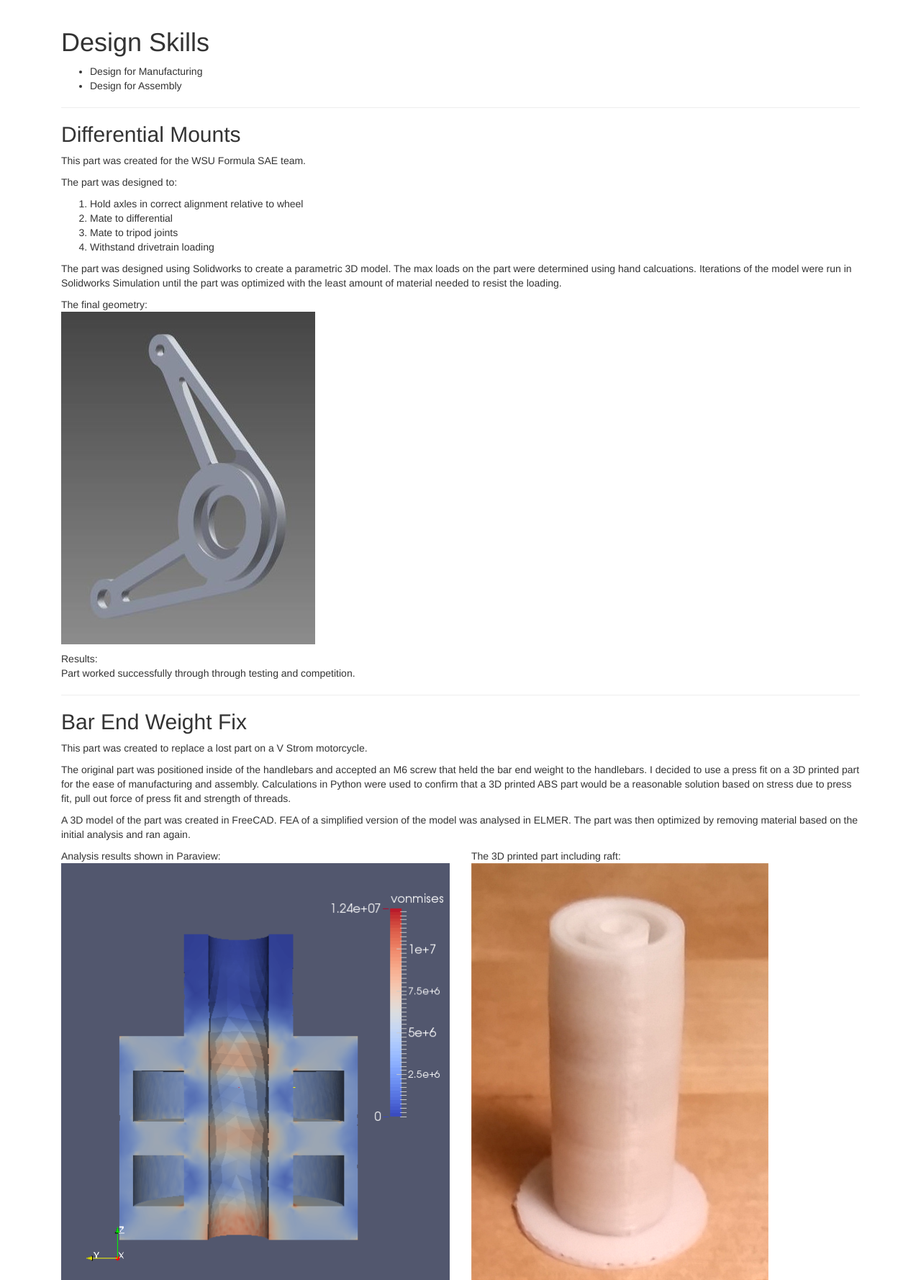
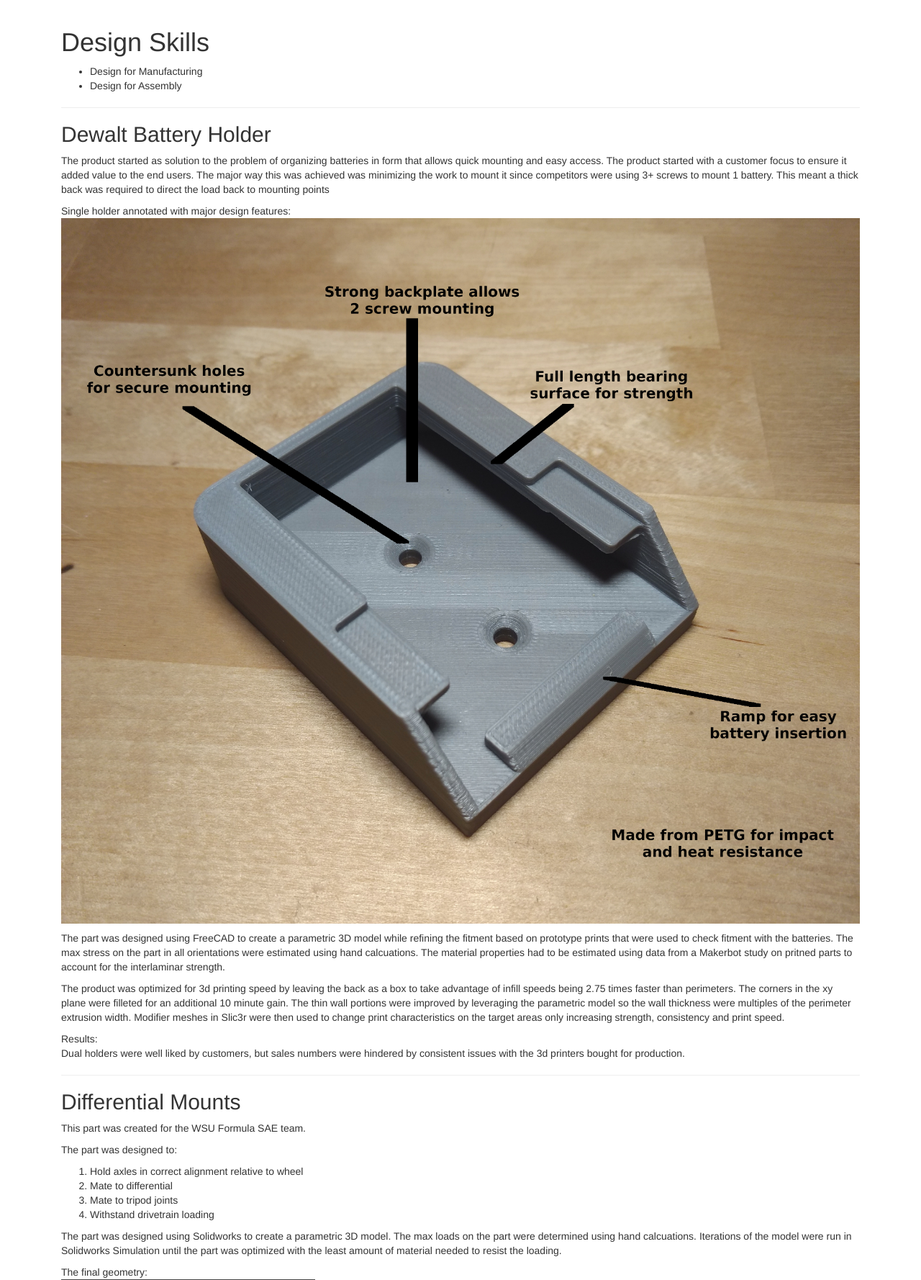
Before and after one commit to pnoll1/patricknoll.com, a Django app: page /design in a window 1280 px wide. Shown: the part 51-1829 px from the top of the page at 72% size. Run offline with Django 3.2, Linux system fonts and the light colour scheme; some libraries are stand-ins or nearby versions.

Commit message:
updated frontpage, design and added __str__ methods to models

```diff
--- a/home/jinja2/design.html
+++ b/home/jinja2/design.html
@@ -62,6 +62,27 @@
     		<li>Design for Assembly</li>
 		</ul>
         <hr>
+    <h2>
+		<a id="battery-holder-dewalt" class="anchor" href="#battery-holder-dewalt" aria-hidden="true"><span aria-hidden="true" class="octicon octicon-link"></span></a>Dewalt Battery Holder</h2>
+
+		<p>The product started as solution to the problem of organizing batteries in form that allows quick mounting and easy access. The product started with a customer focus to ensure
+    it added value to the end users. The major way this was achieved was minimizing the work to mount it since competitors were using 3+ screws to mount 1 battery. This meant a thick back was
+    required to direct the load back to mounting points</p>
+
+    <p>Single holder annotated with major design features:<br>
+		<img class="img-responsive" src="{{static}}/images/Isometric View Marked Up.jpg"> </p>
+
+		<p>The part was designed using FreeCAD to create a parametric 3D model while refining the fitment based on prototype prints that were used to check fitment with the batteries.
+      The max stress on the part in all orientations were estimated using hand calcuations. The material properties had to be estimated using data from a Makerbot study on pritned parts to account for the interlaminar strength.
+    </p>
+
+   <p>The product was optimized for 3d printing speed by leaving the back as a box to take advantage of infill speeds being 2.75 times faster than perimeters. The corners in the xy plane were
+     filleted for an additional 10 minute gain. The thin wall portions were improved by leveraging the parametric model so the wall thickness were multiples of
+     the perimeter extrusion width. Modifier meshes in Slic3r were then used to change print characteristics on the target areas only increasing strength, consistency and print speed.
+
+    <p>Results:<br>
+		Dual holders were well liked by customers, but sales numbers were hindered by consistent issues with the 3d printers bought for production. </p>
+		<hr>
 		<h2>
 		<a id="differential-mounts" class="anchor" href="#differential-mounts" aria-hidden="true"><span aria-hidden="true" class="octicon octicon-link"></span></a>Differential Mounts</h2>
 
--- a/home/jinja2/index.html
+++ b/home/jinja2/index.html
@@ -80,7 +80,7 @@
                         <h3>Contact</h3>
                         <a  href="mailto:patricknoll.com@respectmyprivacy.com"><span class="glyphicon glyphicon-envelope icon"></span></a>
                         <a href="https://www.linkedin.com/in/patricknoll"><img class="iconize" src="{{static}}/images/In-2CRev-128px-TM.png"></a>
-                        <a href="https://github.com/pnoll1"><img class="iconize" src="{{static}}/images/GitHub-Mark-120px-plus.png"></a>
+                        <a href="https://github.com/pnoll1"><img class="iconize" src="{{static}}/images/GitHub-Mark-Light-120px-plus.png"></a>
                         <a href="https://www.openstreetmap.org/user/patrick noll"><img class="iconize" src="{{static}}/images/OpenStreetMap logo 2011.svg"></a>
                       </footer>
                       </div>
```
Also changed, not shown: home/models.py (+7 -1 lines), home/static/images/GitHub-Mark-Light-120px-plus.png (added), home/static/images/Isometric View Marked Up.jpg (added).
